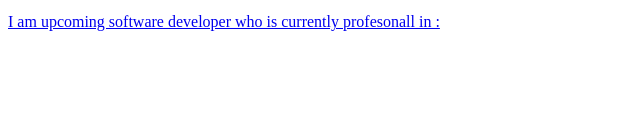
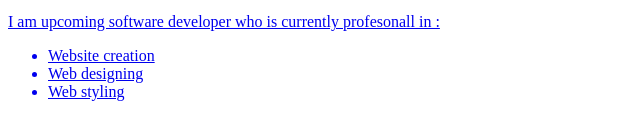
Before and after one commit to Alex-gikungu/project1, a plain HTML site: page pro.html in a window 1280 px wide. Shown: the part 379-518 px from the top of the page, without its empty margins (0-640 px from the left). Drawn offline with Linux system fonts and the light colour scheme.

Commit message:
added list

```diff
--- a/pro.html
+++ b/pro.html
@@ -32,6 +32,11 @@
                     <img src="file:///home/moringa/Music/Mon  21_11_2022_14_30_28.jpg.png     "alt="my own image">
                     <p> this portfolio was created  on 6 <sup>th</sup> may 2023</p>
                     <p> I am upcoming software developer who is currently profesonall in :</p>
+                    <ul>
+                        <li>Website creation</li>
+                        <li>Web designing</li>
+                        <li>Web styling</li>
+                    </ul>
 
 
 
```
